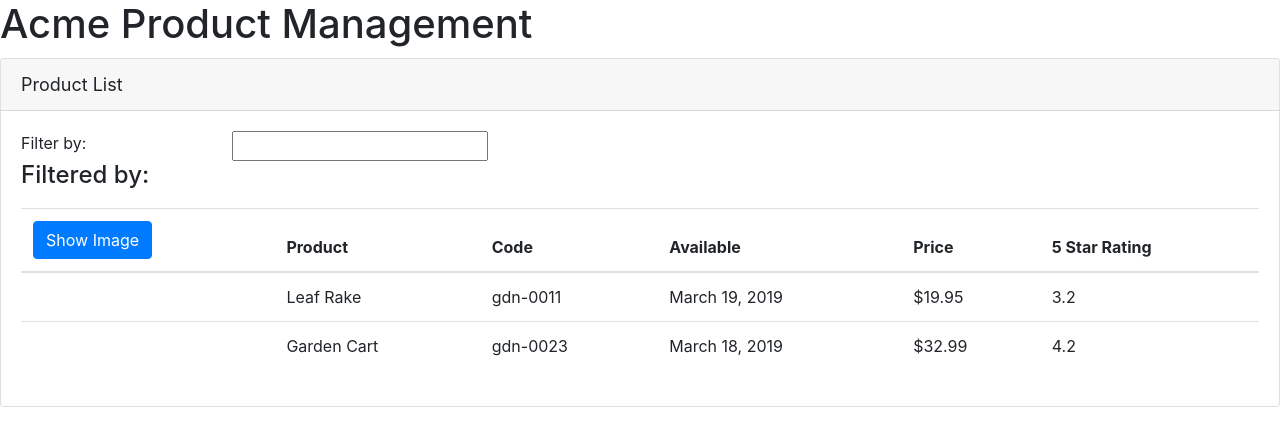
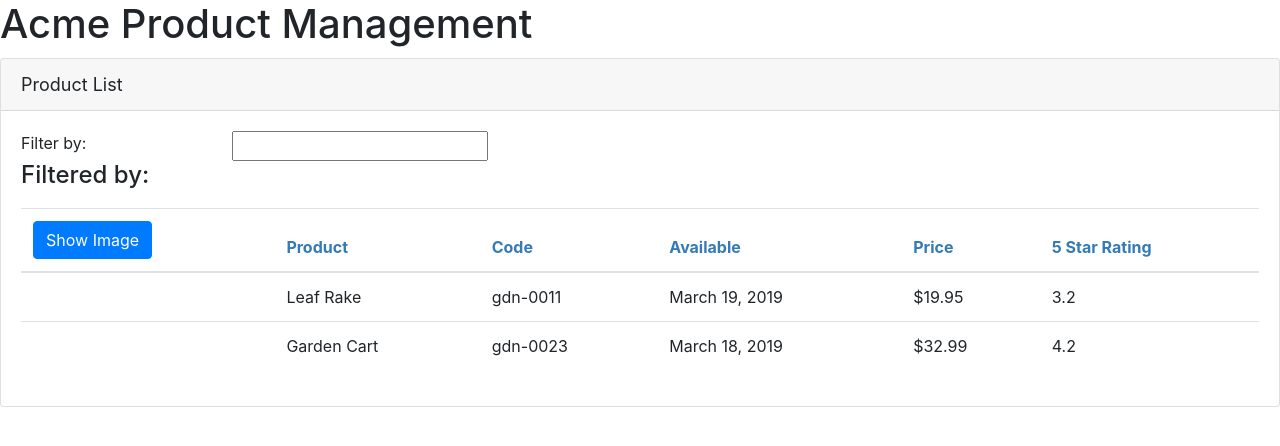
Before and after one commit to andyalmeida/pluralsight-courses-angular, an Angular app in the folder angular_getting_started/: page / in a window 1280 px wide. Shown: the top 446 px of the page. Built offline with nearby package versions, Linux system fonts and the light colour scheme.

Commit message:
Encapsulate Component Style

```diff
--- /dev/null
+++ b/angular_getting_started/src/app/products/product-list.component.css
@@ -0,0 +1,3 @@
+thead {
+  color: #337ab7;
+}
--- a/angular_getting_started/src/app/products/product-list.component.ts
+++ b/angular_getting_started/src/app/products/product-list.component.ts
@@ -5,6 +5,7 @@ import { IProduct } from './product';
 @Component({
   selector: 'pm-products',
   templateUrl: './product-list.component.html',
+  styleUrls: ['./product-list.component.css'],
 })
 export class ProductListComponent {
   pageTitle = 'Product List';
```
